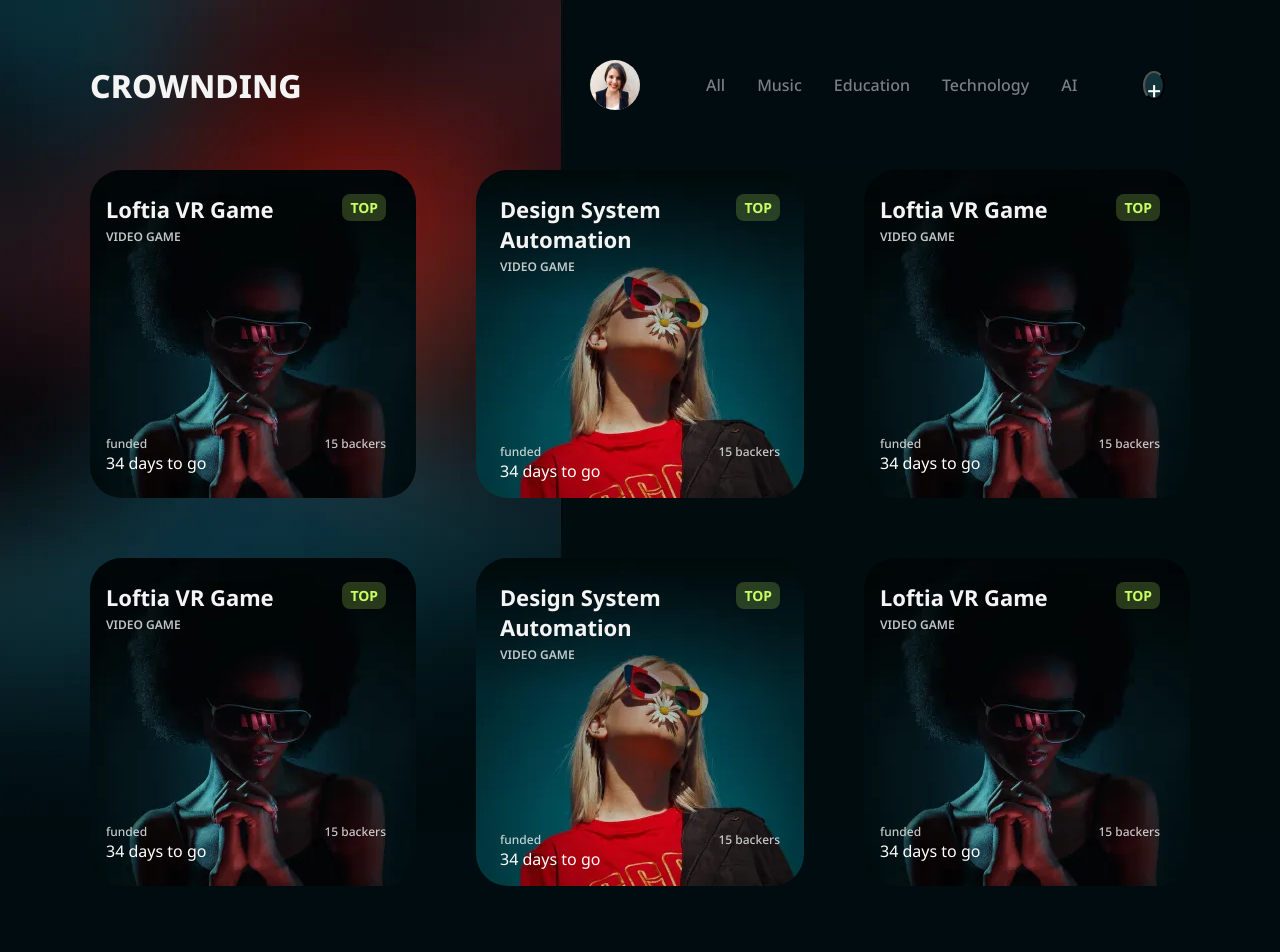
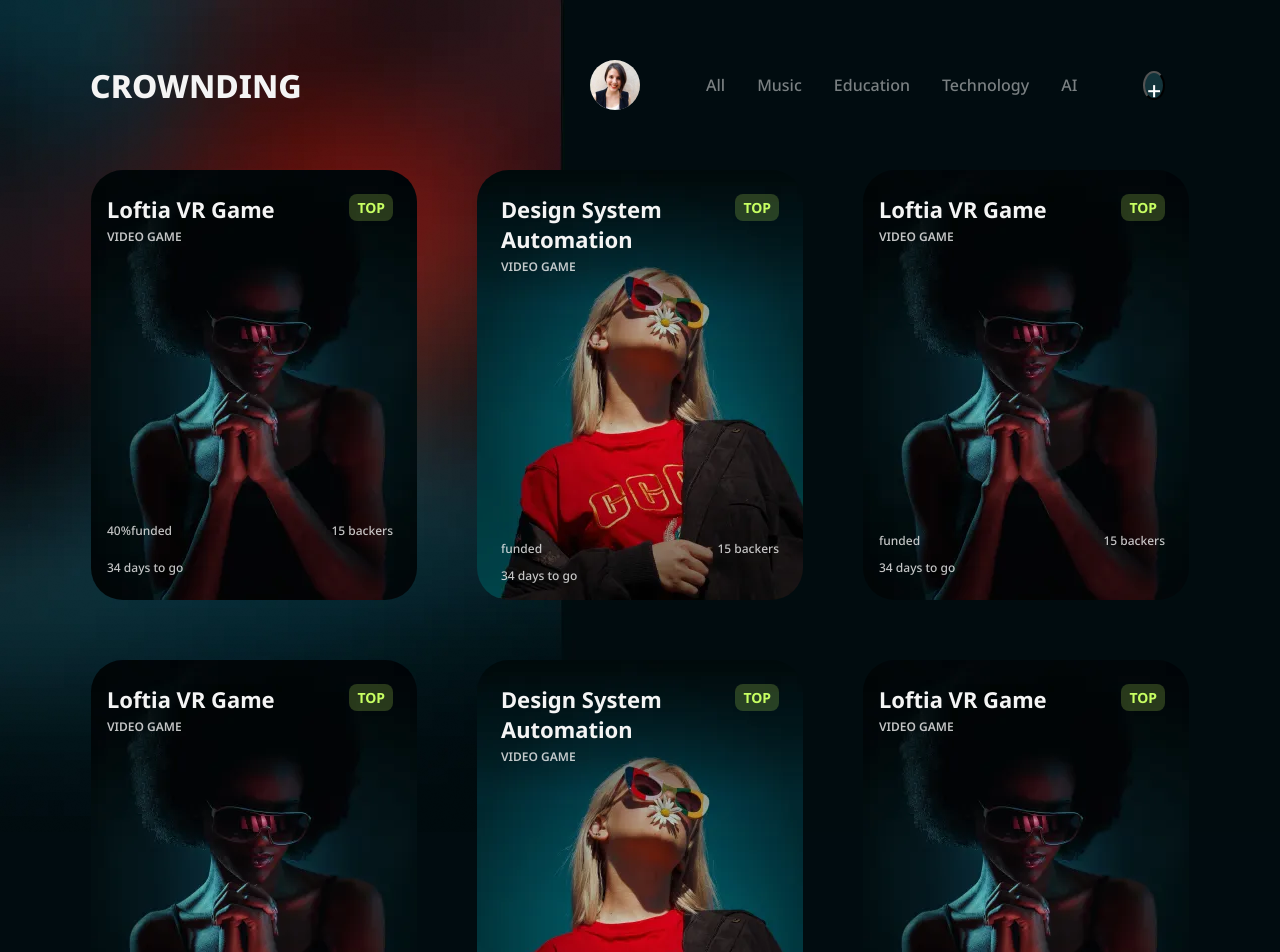
Before and after one commit to HripsimeHome/Social, a React (Create React App) app: page / in a window 1280 px wide. Shown: the top 952 px of the page. Before the commit the page ends 886 px from the top, so only its background shows below. Built offline with nearby package versions, Linux system fonts and the light colour scheme; a web font is replaced by a local one.

Commit message:
Configure grid for HomeMain

```diff
--- a/src/components/HomePage/HomeMain/HomeMain.jsx
+++ b/src/components/HomePage/HomeMain/HomeMain.jsx
@@ -5,42 +5,81 @@ const HomeMain = () => {
     <>
       <section className={styles.homeMain}>
         <div className={styles.homeMain__cardContainer}>
+
           <div className={styles.homeMain__cardContainer__card}>
-            <div className={styles.homeMain__cardContainer__card_item}>
-
-            <div className={styles.homeMain__cardContainer__card_item}>
-              <div className={styles.homeMain__cardContainer__card_gameInfo}>
+            <div className={styles.homeMain__cardContainer__card_gameInfo}>
               <div className={styles.homeMain__cardContainer__card_gameNameBlock}>
-
                 <h2 className={styles.homeMain__cardContainer__card_gameName}>
                   Loftia VR Game
                 </h2>
-
                 <span className={styles.homeMain__cardContainer__card_videogame}>
                   video game
                 </span>
+              </div> {/*  /gameNameBlock*/}
+              <div className={styles.homeMain__cardContainer__card_position}>top</div>
+            </div>  {/*  /gameInfo*/}
+
+            <div className={styles.homeMain__cardContainer__card_gameStatus}>
+              <div className={styles.homeMain__cardContainer__card_funded}>
+              <div className={styles.homeMain__cardContainer__card_funded}>
+                <span>40%</span>
+                <span>funded</span>
                 </div>
-                <div className={styles.homeMain__cardContainer__card_position}>top</div>
+
+                <span>15 backers</span>
               </div>
-              </div>
+
+              <span>34 days to go</span>
             </div>
+          </div> {/* /card*/}
 
 
-            <div className={styles.homeMain__cardContainer__card_item}>
+          <div className={styles.homeMain__cardContainer__card2}>
+            <div className={styles.homeMain__cardContainer__card_gameInfo}>
+              <div className={styles.homeMain__cardContainer__card_gameNameBlock}>
+                <h2 className={styles.homeMain__cardContainer__card_gameName}>
+                Design System
+                <br />
+                Automation
+                </h2>
+                <span className={styles.homeMain__cardContainer__card_videogame}>
+                  video game
+                </span>
+              </div> {/*  /gameNameBlock*/}
+              <div className={styles.homeMain__cardContainer__card_position}>top</div>
+            </div>  {/*  /gameInfo*/}
 
-              <div className={styles.homeMain__funded}>
-                <span>
-                funded
+            <div className={styles.homeMain__cardContainer__card_gameStatus}>
+              <div className={styles.homeMain__cardContainer__card_funded}>
+                <span>funded</span>
+                <span>15 backers</span>
+              </div>
+              <span>34 days to go</span>
+            </div>
+          </div> {/* /card*/}
+
+
+          <div className={styles.homeMain__cardContainer__card}>
+            <div className={styles.homeMain__cardContainer__card_gameInfo}>
+              <div className={styles.homeMain__cardContainer__card_gameNameBlock}>
+                <h2 className={styles.homeMain__cardContainer__card_gameName}>
+                  Loftia VR Game
+                </h2>
+                <span className={styles.homeMain__cardContainer__card_videogame}>
+                  video game
                 </span>
-                <span>
-                15 backers
-                </span>
+              </div> {/*  /gameNameBlock*/}
+              <div className={styles.homeMain__cardContainer__card_position}>top</div>
+            </div>  {/*  /gameInfo*/}
+
+            <div className={styles.homeMain__cardContainer__card_gameStatus}>
+              <div className={styles.homeMain__cardContainer__card_funded}>
+                <span>funded</span>
+                <span>15 backers</span>
               </div>
-              <span >34 days to go</span>
-
+              <span>34 days to go</span>
             </div>
-
-          </div> {/* //card*/}
+          </div> {/* /card*/}
 
 
 
@@ -48,196 +87,85 @@ const HomeMain = () => {
 
 
 
-          <div className={styles.homeMain__cardContainer__card2}>
-            <div className={styles.homeMain__cardContainer__card_item}>
 
-            <div className={styles.homeMain__cardContainer__card_item}>
-              <div className={styles.homeMain__cardContainer__card_gameInfo}>
+{/* Second row */}
+
+
+            <div className={styles.homeMain__cardContainer__card}>
+            <div className={styles.homeMain__cardContainer__card_gameInfo}>
               <div className={styles.homeMain__cardContainer__card_gameNameBlock}>
-
                 <h2 className={styles.homeMain__cardContainer__card_gameName}>
-                Design System
-                <br /
-                > Automation
+                  Loftia VR Game
                 </h2>
-
                 <span className={styles.homeMain__cardContainer__card_videogame}>
                   video game
                 </span>
-                </div>
-                <div className={styles.homeMain__cardContainer__card_position}>top</div>
+              </div> {/*  /gameNameBlock*/}
+              <div className={styles.homeMain__cardContainer__card_position}>top</div>
+            </div>  {/*  /gameInfo*/}
+
+            <div className={styles.homeMain__cardContainer__card_gameStatus}>
+              <div className={styles.homeMain__cardContainer__card_funded}>
+                <span>funded</span>
+                <span>15 backers</span>
               </div>
-              </div>
+              <span>34 days to go</span>
             </div>
+          </div> {/* /card*/}
 
 
-            <div className={styles.homeMain__cardContainer__card_item}>
-            <div className={styles.homeMain__funded}>
-                <span>
-                funded
+
+          <div className={styles.homeMain__cardContainer__card2}>
+            <div className={styles.homeMain__cardContainer__card_gameInfo}>
+              <div className={styles.homeMain__cardContainer__card_gameNameBlock}>
+                <h2 className={styles.homeMain__cardContainer__card_gameName}>
+                Design System
+                <br />
+                Automation
+                </h2>
+                <span className={styles.homeMain__cardContainer__card_videogame}>
+                  video game
                 </span>
-                <span>
-                15 backers
-                </span>
+              </div> {/*  /gameNameBlock*/}
+              <div className={styles.homeMain__cardContainer__card_position}>top</div>
+            </div>  {/*  /gameInfo*/}
+
+            <div className={styles.homeMain__cardContainer__card_gameStatus}>
+              <div className={styles.homeMain__cardContainer__card_funded}>
+                <span>funded</span>
+                <span>15 backers</span>
               </div>
-              <span >34 days to go</span>
+              <span>34 days to go</span>
             </div>
-          </div> {/* //card*/}
+          </div> {/* /card*/}
+
 
 
 
 
           <div className={styles.homeMain__cardContainer__card}>
-            <div className={styles.homeMain__cardContainer__card_item}>
-
-            <div className={styles.homeMain__cardContainer__card_item}>
-              <div className={styles.homeMain__cardContainer__card_gameInfo}>
+            <div className={styles.homeMain__cardContainer__card_gameInfo}>
               <div className={styles.homeMain__cardContainer__card_gameNameBlock}>
-
                 <h2 className={styles.homeMain__cardContainer__card_gameName}>
-                Loftia VR Game
+                  Loftia VR Game
                 </h2>
-
                 <span className={styles.homeMain__cardContainer__card_videogame}>
                   video game
                 </span>
-                </div>
-                <div className={styles.homeMain__cardContainer__card_position}>top</div>
+              </div> {/*  /gameNameBlock*/}
+              <div className={styles.homeMain__cardContainer__card_position}>top</div>
+            </div>  {/*  /gameInfo*/}
+
+            <div className={styles.homeMain__cardContainer__card_gameStatus}>
+              <div className={styles.homeMain__cardContainer__card_funded}>
+                <span>funded</span>
+                <span>15 backers</span>
               </div>
-              </div>
+              <span>34 days to go</span>
             </div>
+          </div> {/* /card*/}
 
 
-            <div className={styles.homeMain__cardContainer__card_item}>
-             <div className={styles.homeMain__funded}>
-                <span>
-                funded
-                </span>
-                <span>
-                15 backers
-                </span>
-              </div>
-              <span >34 days to go</span>
-            </div>
-          </div> {/* //card*/}
-
-
-{/* Second row */}
-
-
-<div className={styles.homeMain__cardContainer__card}>
-            <div className={styles.homeMain__cardContainer__card_item}>
-
-            <div className={styles.homeMain__cardContainer__card_item}>
-              <div className={styles.homeMain__cardContainer__card_gameInfo}>
-              <div className={styles.homeMain__cardContainer__card_gameNameBlock}>
-
-                <h2 className={styles.homeMain__cardContainer__card_gameName}>
-                  Loftia VR Game
-                </h2>
-
-                <span className={styles.homeMain__cardContainer__card_videogame}>
-                  video game
-                </span>
-                </div>
-                <div className={styles.homeMain__cardContainer__card_position}>top</div>
-              </div>
-              </div>
-            </div>
-
-
-            <div className={styles.homeMain__cardContainer__card_item}>
-            <div className={styles.homeMain__funded}>
-                <span>
-                funded
-                </span>
-                <span>
-                15 backers
-                </span>
-              </div>
-              <span >34 days to go</span>
-            </div>
-          </div> {/* //card*/}
-
-
-
-
-
-
-
-          <div className={styles.homeMain__cardContainer__card2}>
-            <div className={styles.homeMain__cardContainer__card_item}>
-
-            <div className={styles.homeMain__cardContainer__card_item}>
-              <div className={styles.homeMain__cardContainer__card_gameInfo}>
-              <div className={styles.homeMain__cardContainer__card_gameNameBlock}>
-
-                <h2 className={styles.homeMain__cardContainer__card_gameName}>
-                Design System
-                <br /
-                > Automation
-                </h2>
-
-                <span className={styles.homeMain__cardContainer__card_videogame}>
-                  video game
-                </span>
-                </div>
-                <div className={styles.homeMain__cardContainer__card_position}>top</div>
-              </div>
-              </div>
-            </div>
-
-
-            <div className={styles.homeMain__cardContainer__card_item}>
-            <div className={styles.homeMain__funded}>
-                <span>
-                funded
-                </span>
-                <span>
-                15 backers
-                </span>
-              </div>
-              <span >34 days to go</span>
-            </div>
-          </div> {/* //card*/}
-
-
-
-
-          <div className={styles.homeMain__cardContainer__card}>
-            <div className={styles.homeMain__cardContainer__card_item}>
-
-            <div className={styles.homeMain__cardContainer__card_item}>
-              <div className={styles.homeMain__cardContainer__card_gameInfo}>
-              <div className={styles.homeMain__cardContainer__card_gameNameBlock}>
-
-                <h2 className={styles.homeMain__cardContainer__card_gameName}>
-                Loftia VR Game
-                </h2>
-
-                <span className={styles.homeMain__cardContainer__card_videogame}>
-                  video game
-                </span>
-                </div>
-                <div className={styles.homeMain__cardContainer__card_position}>top</div>
-              </div>
-              </div>
-            </div>
-
-
-            <div className={styles.homeMain__cardContainer__card_item}>
-            <div className={styles.homeMain__funded}>
-                <span>
-                funded
-                </span>
-                <span>
-                15 backers
-                </span>
-              </div>
-              <span >34 days to go</span>
-
-            </div>
-          </div> {/* //card*/}
 
 
 
--- a/src/components/HomePage/HomeMain/HomeMain.module.scss
+++ b/src/components/HomePage/HomeMain/HomeMain.module.scss
@@ -4,47 +4,51 @@
 .homeMain {
 
 
-
-
   &__cardContainer {
     display: grid;
-    grid-template-columns: repeat(3, 1fr);
+   // grid-template-columns: repeat(3, 1fr);
+    grid-template-columns: repeat(auto-fill,minmax(320px, 326px));
+    justify-content: center;
+  //grid-template-columns: repeat(auto-fit, minmax(328px, 1fr));
+
     gap: 60px;
+    // display: flex;
+    // flex-wrap: wrap;
+   // justify-content: center;
 
-    @include mdScreenMedia {
-      grid-template-columns: repeat(2, 1fr);
+   @include mdScreenMedia {
+      gap: 30px;
+      // grid-template-columns: repeat(2, 1fr);
     }
 
     @include smScreenMedia {
-      grid-template-columns: repeat(1, 1fr);
+      gap: 16px;
+      // grid-template-columns: repeat(1, 1fr);
     }
 
     &__card {
-      max-width: 430px;
-      height: 328px;
+      // max-width: 328px;
+      //width: 328px;
+      background-size: cover;
+      background-position: center;
+      height: 430px;
       @include flexCol(space-between, stretch);
       flex-wrap: wrap;
       flex-direction: column;
       align-content: space-between;
 
       @include bgWebp("../../../assets/images/home/videogame1.jpg","../../../assets/images/home/videogame1.webp");
+      background-repeat: no-repeat;
       border-radius: 32px;
       padding: 24px 24px 24px 16px;
 
-
-    &_item {
-      //background: lightblue;
-
-    }
     &_gameInfo {
-      width: 280px;
+      width: 100%;
       @include flexCol(space-between, flex-start);
-
     }
 
     &_gameNameBlock {
       display: flex;
-     // align-items: left;
       flex-direction: column;
     }
 
@@ -52,10 +56,12 @@
       @include setFont(22px, 700, $font-family, $color-primary);
       margin-bottom: 4px;
     }
+
     &_videogame {
       @include setFont(12px, 600, $font-family, $color-softGrey);
       text-transform: uppercase;
     }
+
     &_position {
       @include setFont(14px, 700, $font-family, $color-lightGreen);
       background: rgba(199, 254, 98, 0.2);
@@ -64,49 +70,32 @@
       padding: 4px 8px;
     }
 
-
-
-
+//status block
 
     &_gameStatus {
-      //background: lightblue;
-      @include flexCol(space-between);
-      background-color: olive;
+      @include setFont(12px, 500, $font-family, $color-softGrey);
     }
-//status block
 
-
-
-    }
+    &_funded {
+       @include flexCol(space-between, stretch);
+       margin-bottom: 10px;
+     }
+  }
 
 
     &__card2 {
-      max-width: 430px;
-      height: 328px;
+      // max-width: 328px;
+     // width: 328px;
+      height: 430px;
       @include flexCol(space-between, stretch);
       flex-wrap: wrap;
       flex-direction: column;
       align-content: space-between;
 
       @include bgWebp("../../../assets/images/home/videogame2.jpg","../../../assets/images/home/videogame2.webp");
+      background-repeat: no-repeat;
       border-radius: 32px;
       padding: 24px 24px 16px;
     }
-
-
+  }
 }
-
-
-
-
-
-
-&__funded {
-  // @include flexCol(stretch, space-between);
-   display: flex;
-   align-items: stretch;
-   justify-content: space-between;
-   @include setFont(12px, 500, $font-family, $color-softGrey);
- }
-
-}
```
